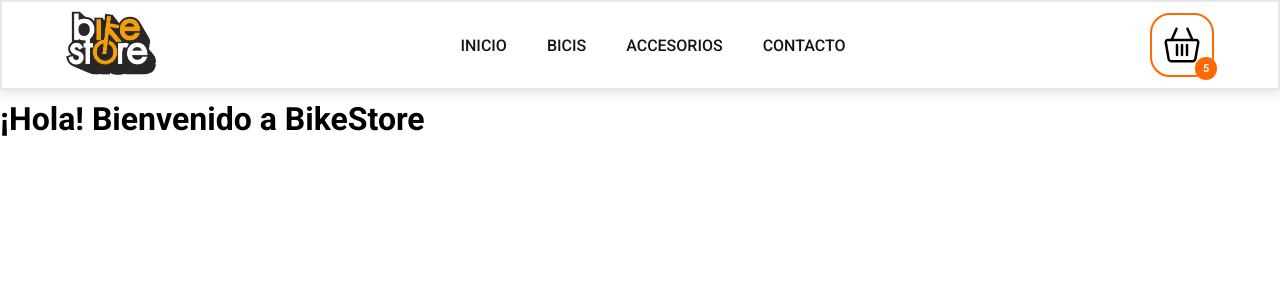
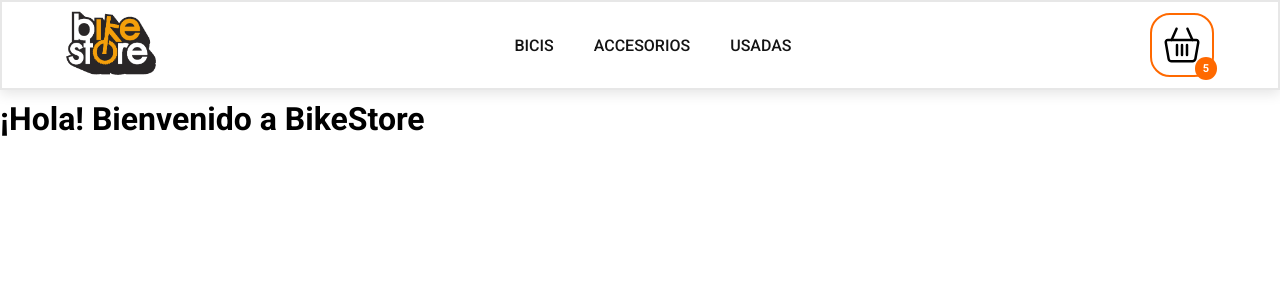
Before and after one commit to FerTorron/BikeStore, a React (Vite) app: page / in a window 1280 px wide. Shown: the top 300 px of the page. Built offline with nearby package versions, Linux system fonts and the light colour scheme.

Commit message:
Cambio Nav

```diff
--- a/src/components/Navbar/Navbar.jsx
+++ b/src/components/Navbar/Navbar.jsx
@@ -13,10 +13,9 @@ const Navbar = () => {
                 </div>
                 <nav id="nav">
                     <ul>
-                        <li>Inicio</li>
                         <li>Bicis</li>
                         <li>Accesorios</li>
-                        <li>Contacto</li>
+                        <li>Usadas</li>
                     </ul>
                 </nav>
                 <svg
```
